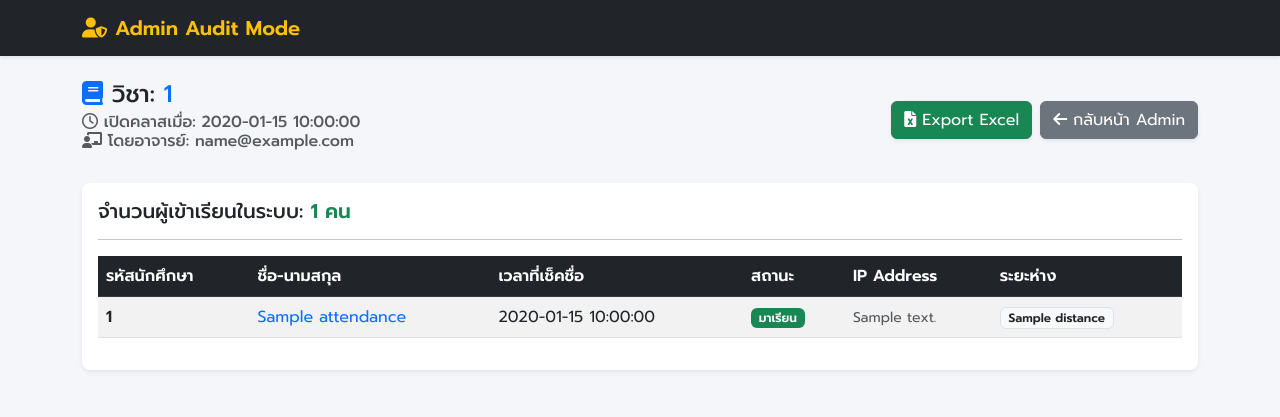
After one commit to Hee1453/smart-attendance, a Flask app: page /admin/history/1 in a window 1280 px wide. The commit adds this page. Shown: the top 417 px of the page. Run offline with Flask 3, Linux system fonts and the light colour scheme; the visitor is signed in with stand-in values (Sample User, id 1); a database or web service that is not in the repository returns one stand-in record (values such as "Sample title"); some libraries are stand-ins or nearby versions.

Commit message:
Add files via upload

```diff
--- a/app.py
+++ b/app.py
@@ -789,6 +789,29 @@ def manual_checkin():
 
     return jsonify({"status": "success"})
 
+# [เพิ่มใหม่] หน้าดูรายละเอียดคลาสเรียน สำหรับ Admin โดยเฉพาะ
+@app.route('/admin/history/<int:session_id>')
+def admin_history_detail(session_id):
+    if not session.get('is_admin'): return redirect('/admin/login')
+
+    conn = get_db()
+    cursor = conn.cursor()
+    cursor.execute('SELECT * FROM sessions WHERE id = %s', (session_id,))
+    session_data = cursor.fetchone()
+
+    cursor.execute('''
+        SELECT * FROM attendance
+        WHERE session_id = %s
+        ORDER BY RIGHT(student_id, 3) ASC, student_id ASC
+    ''', (session_id,))
+    students = cursor.fetchall()
+
+    cursor.close()
+    conn.close()
+
+    if not session_data: return "ไม่พบข้อมูลวิชานี้", 404
+    return render_template('admin_history_detail.html', session=session_data, students=students)
+
 if __name__ == '__main__':
     os.environ['OAUTHLIB_INSECURE_TRANSPORT'] = '1'
     app.run(host='0.0.0.0', port=5000)
--- /dev/null
+++ b/templates/admin_history_detail.html
@@ -0,0 +1,81 @@
+<!DOCTYPE html>
+<html lang="th">
+<head>
+    <meta charset="UTF-8">
+    <meta name="viewport" content="width=device-width, initial-scale=1.0">
+    <title>Admin - รายละเอียดการเข้าเรียน</title>
+    <link href="https://cdn.jsdelivr.net/npm/bootstrap@5.3.0/dist/css/bootstrap.min.css" rel="stylesheet">
+    <link href="https://cdnjs.cloudflare.com/ajax/libs/font-awesome/6.0.0/css/all.min.css" rel="stylesheet">
+    <link href="https://fonts.googleapis.com/css2?family=Prompt:wght@300;400;500;600&display=swap" rel="stylesheet">
+    <style>body { font-family: 'Prompt', sans-serif; background-color: #f4f6f9; }</style>
+</head>
+<body>
+    <nav class="navbar navbar-dark bg-dark shadow-sm mb-4">
+        <div class="container">
+            <span class="navbar-brand fw-bold text-warning"><i class="fas fa-user-shield me-2"></i>Admin Audit Mode</span>
+        </div>
+    </nav>
+
+    <div class="container pb-5">
+        <div class="d-flex justify-content-between align-items-center mb-4 flex-wrap gap-2">
+            <h4>
+                <i class="fas fa-book text-primary"></i> วิชา: <span class="text-primary">{{ session['subject_id'] }}</span>
+                <small class="text-muted fs-6 d-block mt-1"><i class="far fa-clock"></i> เปิดคลาสเมื่อ: {{ session['created_at'] }}</small>
+                <small class="text-muted fs-6 d-block"><i class="fas fa-chalkboard-teacher"></i> โดยอาจารย์: {{ session['teacher_email'] }}</small>
+            </h4>
+            <div class="d-flex gap-2">
+                <a href="/export_history/{{ session['id'] }}" class="btn btn-success shadow-sm">
+                    <i class="fas fa-file-excel"></i> Export Excel
+                </a>
+                <a href="/admin" class="btn btn-secondary shadow-sm">
+                    <i class="fas fa-arrow-left"></i> กลับหน้า Admin
+                </a>
+            </div>
+        </div>
+
+        <div class="card shadow-sm border-0 rounded-3">
+            <div class="card-body">
+                <h5>จำนวนผู้เข้าเรียนในระบบ: <span class="text-success fw-bold">{{ students|length }} คน</span></h5>
+                <hr>
+                <div class="table-responsive">
+                    <table class="table table-striped table-hover align-middle">
+                        <thead class="table-dark">
+                            <tr>
+                                <th>รหัสนักศึกษา</th>
+                                <th>ชื่อ-นามสกุล</th>
+                                <th>เวลาที่เช็คชื่อ</th>
+                                <th>สถานะ</th>
+                                <th>IP Address</th>
+                                <th>ระยะห่าง</th>
+                            </tr>
+                        </thead>
+                        <tbody>
+                            {% for student in students %}
+                            <tr>
+                                <td class="fw-bold">{{ student['student_id'] }}</td>
+                                <td class="text-primary">{{ student['name'] if student['name'] else '-' }}</td>
+                                <td>{{ student['check_in_time'] }}</td>
+                                <td>
+                                    {% if student['status'] == 'leave' %}
+                                        <span class="badge bg-info text-dark">ลาป่วย/ลากิจ</span>
+                                    {% elif student['status'] == 'late' %}
+                                        <span class="badge bg-warning text-dark">มาสาย</span>
+                                    {% else %}
+                                        <span class="badge bg-success">มาเรียน</span>
+                                    {% endif %}
+                                </td>
+                                <td><small class="text-muted">{{ student['ip_address'] }}</small></td>
+                                <td><span class="badge bg-light text-dark border">{{ student['distance'] }}</span></td>
+                            </tr>
+                            {% endfor %}
+                        </tbody>
+                    </table>
+                </div>
+                {% if not students %}
+                    <div class="alert alert-warning text-center mt-3"><i class="fas fa-info-circle me-2"></i> คาบนี้ไม่มีใครมาเรียนเลย (หรือลืมเช็คชื่อ)</div>
+                {% endif %}
+            </div>
+        </div>
+    </div>
+</body>
+</html>
```
Also changed, not shown: templates/admin.html (+38 -6 lines).
